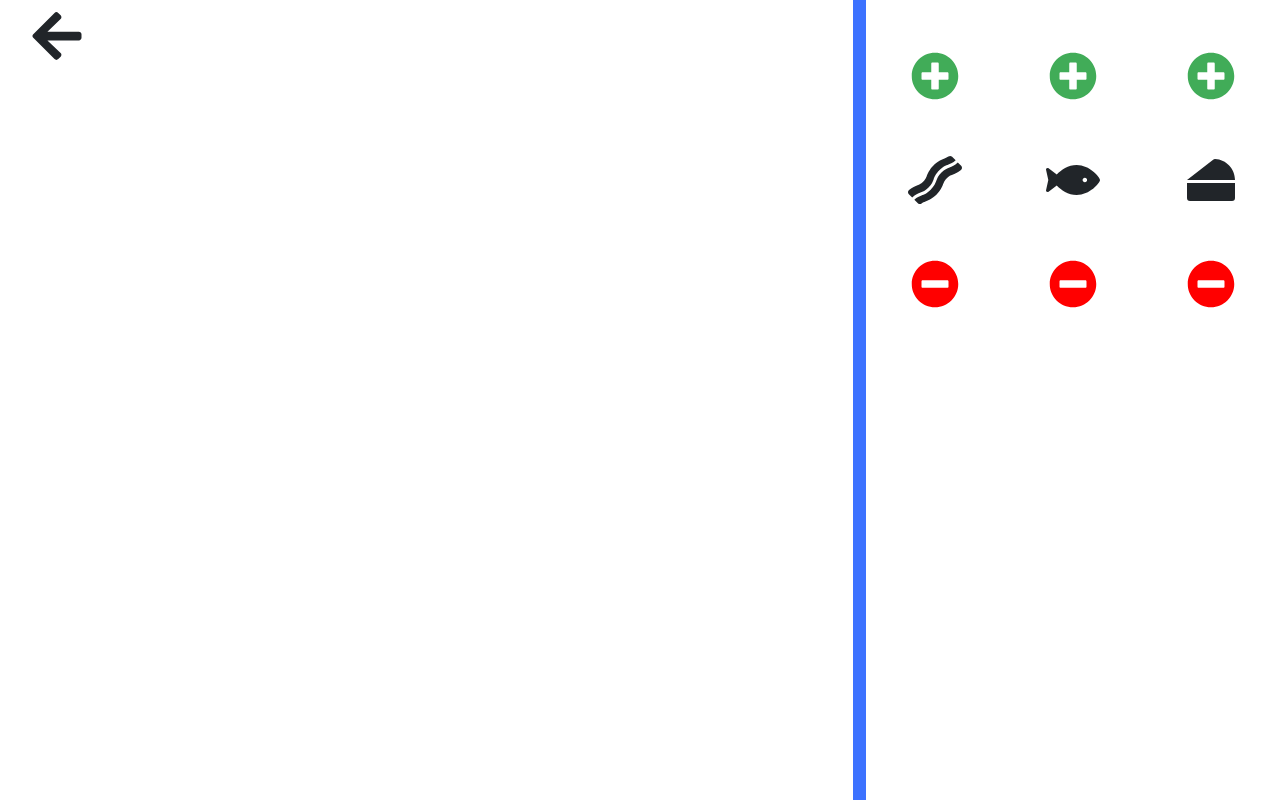
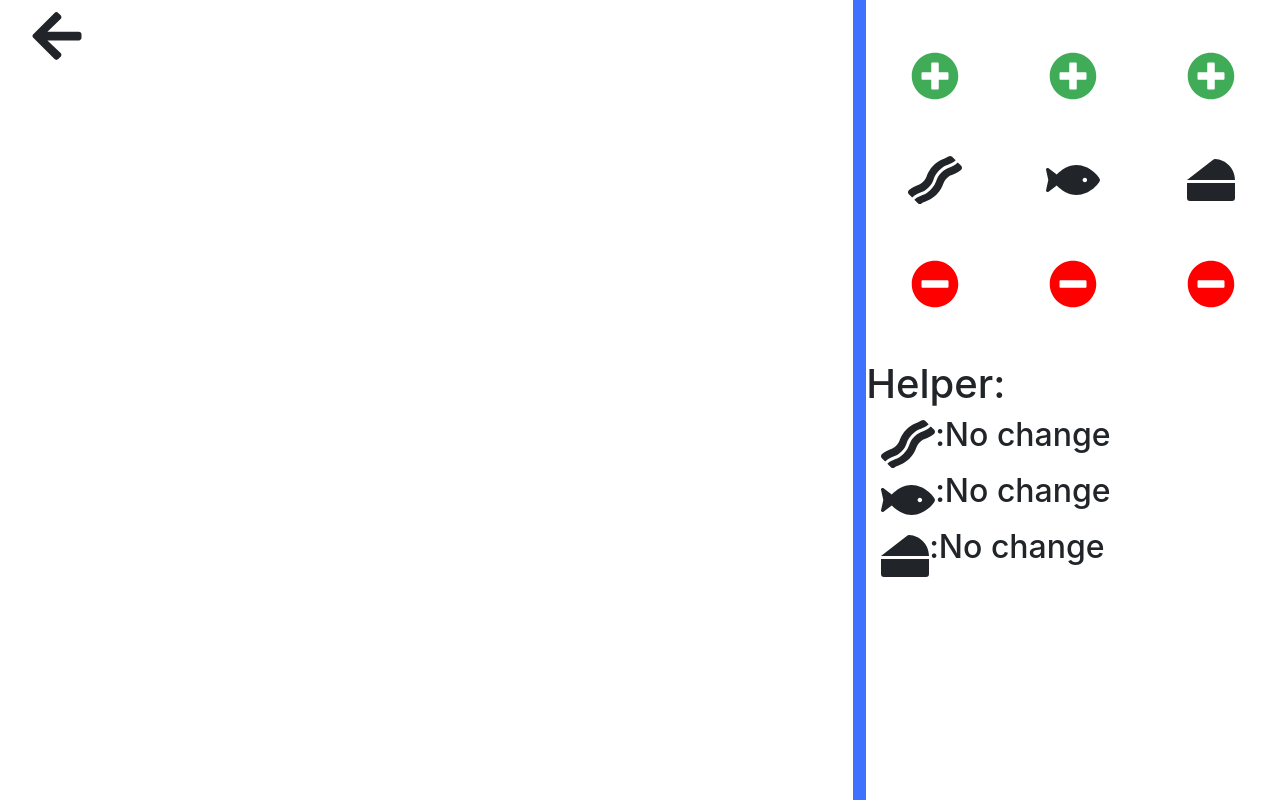
Before and after one commit to RVelhinho/ai-app, a React (Create React App) app: page /open in a window 1280 px wide. Built offline with nearby package versions, Linux system fonts and the light colour scheme.

Commit message:
helper simulator

```diff
--- a/src/App.js
+++ b/src/App.js
@@ -37,6 +37,7 @@ export default class App extends Component {
     const users = getUsers();
     const preferences = getPreferences();
     const voiceCommands = getVoiceCommands();
+    const origfoods = [...foods];
     let currentUser = users[0].name;
     let currentUserIndex = 0;
     for (let user of recipes) {
@@ -55,6 +56,7 @@ export default class App extends Component {
       currentUserIndex,
       voiceCommands,
       recipesUpdating: recipes,
+      origfoods,
     });
   }
 
@@ -84,6 +86,10 @@ export default class App extends Component {
     };
     temps[index].degrees--;
     this.setState({ temps });
+  };
+  handleUpdateOrigFoods = () => {
+    const origfoods = [...this.state.foods];
+    this.setState({ origfoods });
   };
   handleShowUsers = () => {
     const showUsers = !this.state.showUsers;
@@ -231,6 +237,9 @@ export default class App extends Component {
               <OpenPage
                 onPlusClick={this.handlePlusFood}
                 onMinusClick={this.handleMinusFood}
+                updateOrigFoods={this.handleUpdateOrigFoods}
+                inventory={this.state.foods}
+                orig={this.state.origfoods}
                 {...props}
               />
             )}
--- a/src/components/OpenPage.jsx
+++ b/src/components/OpenPage.jsx
@@ -10,13 +10,16 @@ import { faBacon } from "@fortawesome/free-solid-svg-icons";
 class OpenPage extends Component {
   handleLeave = () => {
     this.props.history.push("/");
+    this.props.updateOrigFoods();
   };
+
   state = {
     foods: [
       { name: "Bacon", icon: faBacon },
       { name: "Fish", icon: faFish },
       { name: "Cheese", icon: faCheese },
     ],
+    r: JSON.parse(JSON.stringify(this.props.inventory)),
   };
   createPlusMinusIcons(icon) {
     let final = icon === "+" ? faPlusCircle : faMinusCircle;
@@ -59,7 +62,51 @@ class OpenPage extends Component {
     );
     return cols;
   }
+  createHelper() {
+    let rows = [];
+    this.state.foods.map((food, index) =>
+      rows.push(
+        <div key={index} className="row">
+          <div className="col d-flex">
+            <FontAwesomeIcon
+              icon={food.icon}
+              size="3x"
+              className="icon"
+              //onClick={onPlusTemp}
+            />
+            <h2>:</h2>
+            <h2>{this.getChange(food.name)}</h2>
+          </div>
+        </div>
+      )
+    );
+    return rows;
+  }
+  getChange(name) {
+    let curQuantity;
+    for (let food of this.props.inventory) {
+      if (food.name === name) {
+        curQuantity = food.quantity;
+      }
+    }
+
+    let origQuantity;
+    console.log("pgf", this.props.orig);
+    for (let food in this.props.orig) {
+      console.log("pga", food);
+      if (this.props.orig[food].name === name) {
+        origQuantity = this.props.orig[food].quantity;
+      }
+    }
+    console.log("pgff", origQuantity, curQuantity);
+    // const inventoryO = this.props.orig[origIndex];
+    let diff = curQuantity - origQuantity;
+    // let diff = inventoryQ - inventoryO;
+    return diff === 0 ? "No change" : diff > 0 ? "+" + diff : diff;
+    return "pila";
+  }
   render() {
+    console.log("crl", this.props.orig, this.props.inventory);
     return (
       <React.Fragment>
         <div className="container-fluid">
@@ -82,6 +129,10 @@ class OpenPage extends Component {
               <div className="row ">{this.createPlusMinusIcons("+")}</div>
               <div className="row ">{this.createFood()}</div>
               <div className="row ">{this.createPlusMinusIcons("-")}</div>
+              <div className="row mt-5">
+                <h1>Helper:</h1>
+              </div>
+              {this.createHelper()}
             </div>
           </div>
         </div>
```
